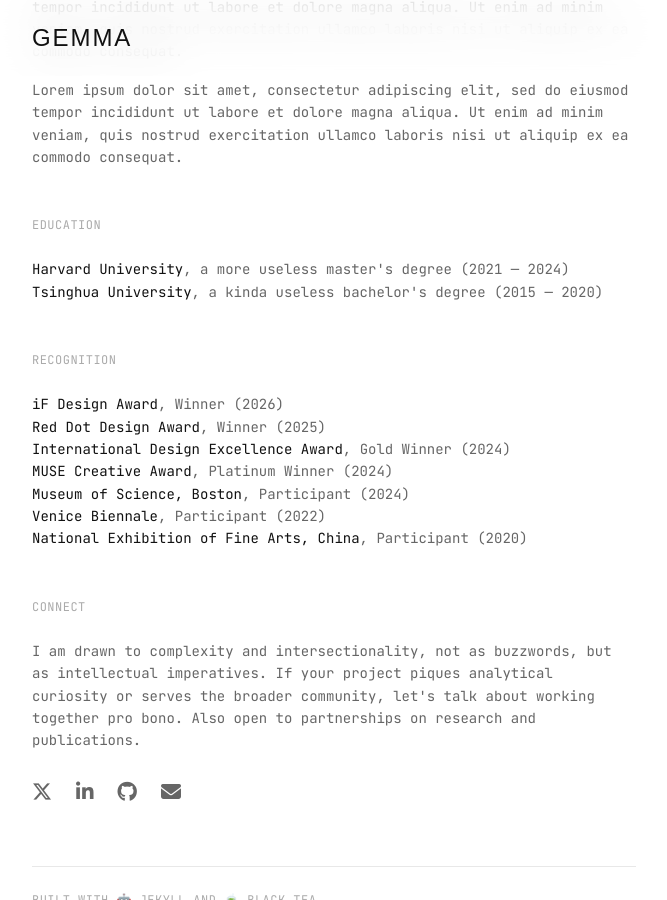
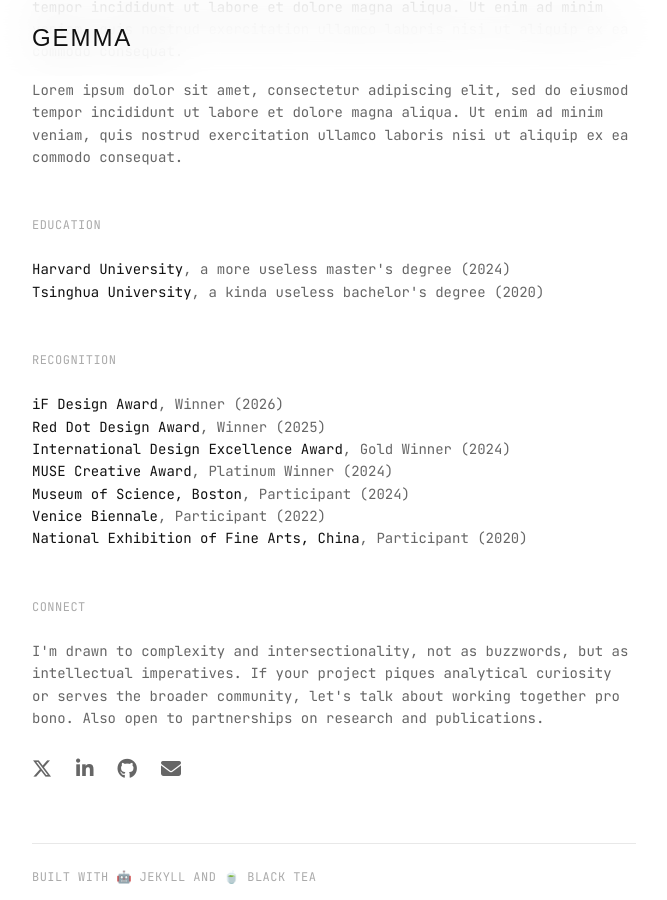
Before and after one commit to azurestocking/azurestocking.github.io, a Jekyll site: the page built from index.html, in a window 1280 px wide and 900 px high, scrolled down 2019 px. Shown: the whole window, without its empty margins (306-973 px from the left). Built offline with Jekyll 4.4.1, drawn with Linux system fonts in a browser that asks for light colours; some web fonts are replaced.

Commit message:
Hide scrollspy bottom bar when 3 or fewer sections
Also tidy index copy: shorten education years to end dates
and use "I'm" in the Connect intro.

Co-Authored-By: Claude Opus 4.8 (1M context) <noreply@anthropic.com>
Claude-Session: https://claude.ai/code/session_01Kc2ZupeNkqsERDhtGHDg2H

```diff
--- a/index.html
+++ b/index.html
@@ -67,8 +67,8 @@ title: Index
         <div class="col-start-4 col-span-6">
             <h2 class="eyebrow">Education</h2>
             <div class="education-list">
-                <p class="education-row"><span class="edu-school">Harvard University</span>, <span class="edu-degree">a more useless master's degree (2021 — 2024)</span></p>
-                <p class="education-row"><span class="edu-school">Tsinghua University</span>, <span class="edu-degree">a kinda useless bachelor's degree (2015 — 2020)</span></p>
+                <p class="education-row"><span class="edu-school">Harvard University</span>, <span class="edu-degree">a more useless master's degree (2024)</span></p>
+                <p class="education-row"><span class="edu-school">Tsinghua University</span>, <span class="edu-degree">a kinda useless bachelor's degree (2020)</span></p>
             </div>
         </div>
 
@@ -87,7 +87,7 @@ title: Index
 
         <div class="col-start-4 col-span-6" id="connect">
             <h2 class="eyebrow">Connect</h2>
-            <p>I am drawn to complexity and intersectionality, not as buzzwords, but as intellectual imperatives. If your project piques analytical curiosity or serves the broader community, let's talk about working together pro bono. Also open to partnerships on research and publications.</p>
+            <p>I'm drawn to complexity and intersectionality, not as buzzwords, but as intellectual imperatives. If your project piques analytical curiosity or serves the broader community, let's talk about working together pro bono. Also open to partnerships on research and publications.</p>
             <div class="social-list">
                 <a class="social-link" href="" aria-label="Twitter"><i class="fa-brands fa-x-twitter"></i></a>
                 <a class="social-link" href="" aria-label="LinkedIn"><i class="fa-brands fa-linkedin-in"></i></a>
--- a/js/scrollspy.js
+++ b/js/scrollspy.js
@@ -42,8 +42,8 @@ document.addEventListener('DOMContentLoaded', function() {
         tocTargets.push(node);
     });
 
-    // Hide TOC if there is nothing to link to
-    if (tocTargets.length === 0) {
+    // Hide the bottom bar unless there are more than 3 sections to link to
+    if (tocTargets.length <= 3) {
         scrollspy.classList.add('hide');
         return;
     }
```
Also changed, not shown: _projects/planet-b612.html (line endings or trailing spaces).
